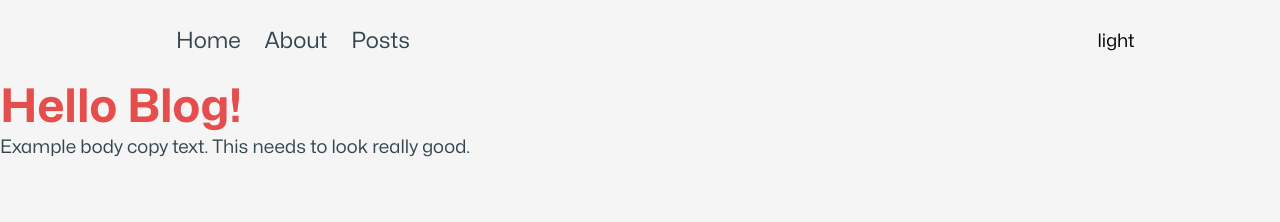
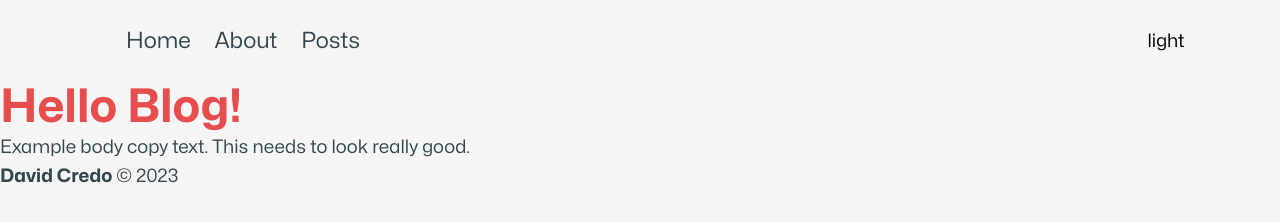
Before and after one commit to DavidCredo/personalblog, an Astro site: page / in a window 1280 px wide. Built offline with nearby package versions, Linux system fonts and the light colour scheme; Astro itself is replaced by a stand-in of ours.

Commit message:
added simple footer component

```diff
--- /dev/null
+++ b/src/components/Footer/Footer.svelte
@@ -0,0 +1,19 @@
+<script lang="ts">
+  const getCopyrightYear = (): string => {
+    const establishedYear = new Date("2023-01-01").getFullYear();
+    const currentYear = new Date().getFullYear();
+    return currentYear === establishedYear
+      ? "2023"
+      : `${establishedYear} - ${currentYear}`;
+  };
+</script>
+
+<footer>
+  <div class="container">
+    <p><strong>David Credo</strong> © {getCopyrightYear()}</p>
+  </div>
+</footer>
+
+<style>
+
+</style>
--- a/src/layouts/Layout.astro
+++ b/src/layouts/Layout.astro
@@ -2,6 +2,7 @@
 import DesktopNavigation from "../components/Navigation/DesktopNavigation.svelte";
 import MobileNavigation from "../components/Navigation/MobileNavigation.svelte";
 import ThemeToggle from "../components/Toggles/ThemeToggle.svelte";
+import Footer from "../components/Footer/Footer.svelte";
 import "../styles/variables.css";
 import "../styles/global.css";
 export interface Props {
@@ -56,10 +57,11 @@ const { title } = Astro.props;
 				<div class="toggle-wrapper">
 					<ThemeToggle client:only="svelte" />
 				</div>
-				<MobileNavigation client:media="(min-width: 600px)" />
+				<MobileNavigation client:only="svelte" />
 			</div>
 		</header>
 		<slot />
+		<Footer />
 	</body>
 </html>
 <style>
@@ -67,7 +69,7 @@ const { title } = Astro.props;
 		display: flex;
 		justify-content: space-between;
 		align-items: center;
-		max-width: 1000px;
+		max-width: 1100px;
 		margin: 0 auto;
 	}
 </style>
```
